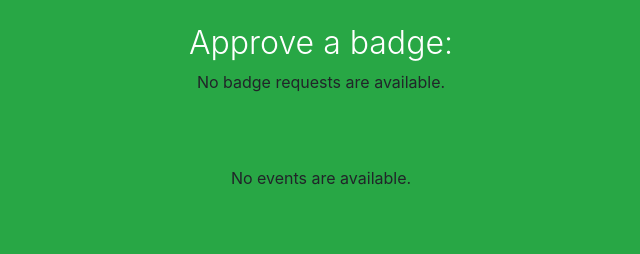
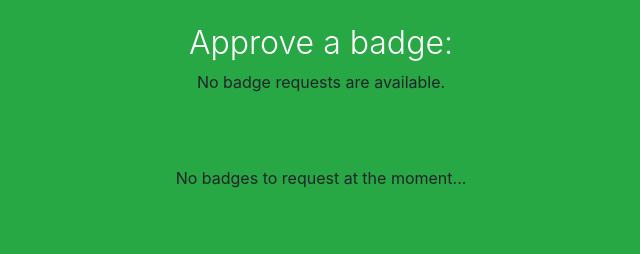
Before and after one commit to markusranda/ID202712-Badges, a Django app: template webserver/badge_project/events/templates/events/event_profile.html in a window 1280 px wide. Shown: the part 634-888 px from the top of the page, without its empty margins (319-959 px from the left). Run offline with Django 3.2, Linux system fonts and the light colour scheme; the template is opened without the code that fills it, so the values that code supplies are empty; some libraries are stand-ins or nearby versions.

Commit message:
Updated description

```diff
--- a/webserver/badge_project/events/templates/events/event_profile.html
+++ b/webserver/badge_project/events/templates/events/event_profile.html
@@ -112,7 +112,7 @@
                         </div>
                     {% else %}
 
-                        <p class="text-center mt-4 p-5 pb-0">No events are available.</p>
+                        <p class="text-center mt-4 p-5 pb-0">No badges to request at the moment...</p>
 
                     {% endif %}
                 </div></div>
```
